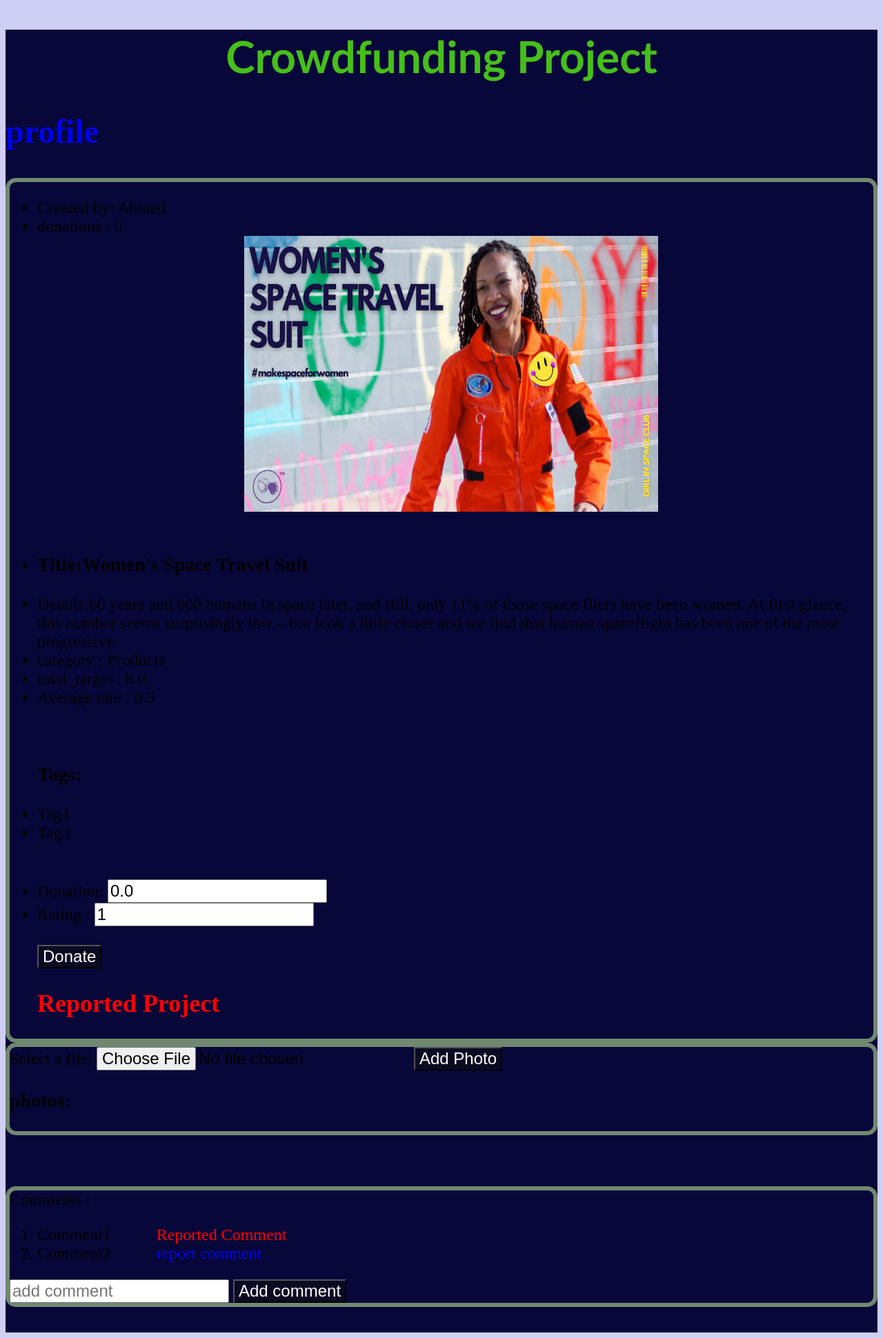
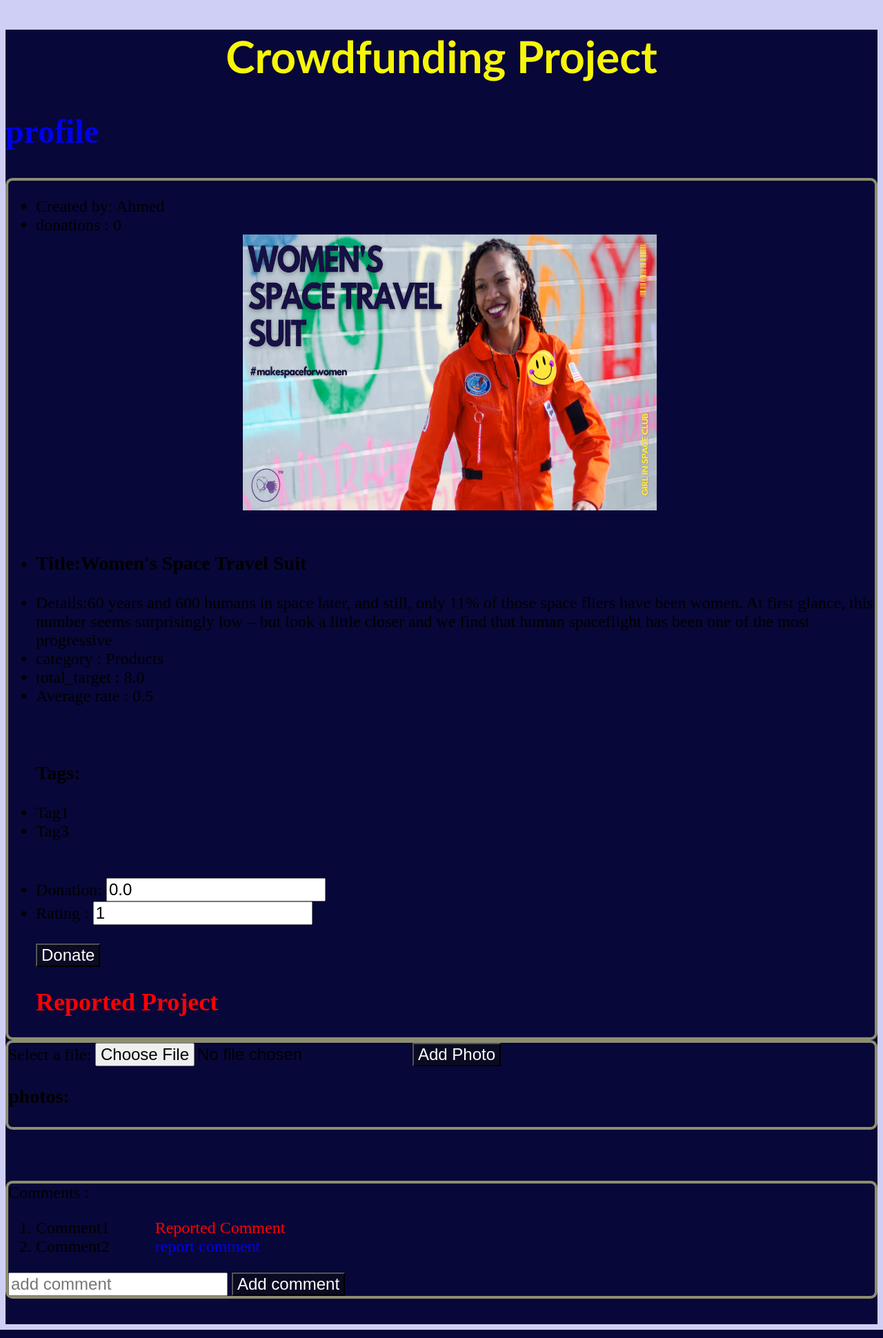
Before and after one commit to Nourhan77/DjangoProject, a Django app: page /projects/total/5 in a window 1280 px wide. Shown: the whole page at 69% size. Run offline with Django 4.2, Linux system fonts and the light colour scheme; data comes from the database, SQL or seed files in the repository; parts of the project's set-up code (start-up, migrations or seed data) failed here and were passed over.

Commit message:
Update layout.css

```diff
--- a/crowdfunding_project/projects/static/css/layout.css
+++ b/crowdfunding_project/projects/static/css/layout.css
@@ -1,9 +1,10 @@
 form
 {
-    border: 6px solid rgb(112, 136, 112) ;
-    border-radius: 15px;
+    border: 4px solid rgb(141, 142, 112) ;
+    border-radius: 10px;
     font-size: x-large;
-    background-color:;
+
+
   }
 
 
@@ -12,9 +13,10 @@ form
 display: flex;
 justify-content: center;
     text-align: center;
-    color:#46bf1a;
+    color:rgb(246, 246, 8);
 
 }
+
 
 a { text-decoration: none; }
 
```
